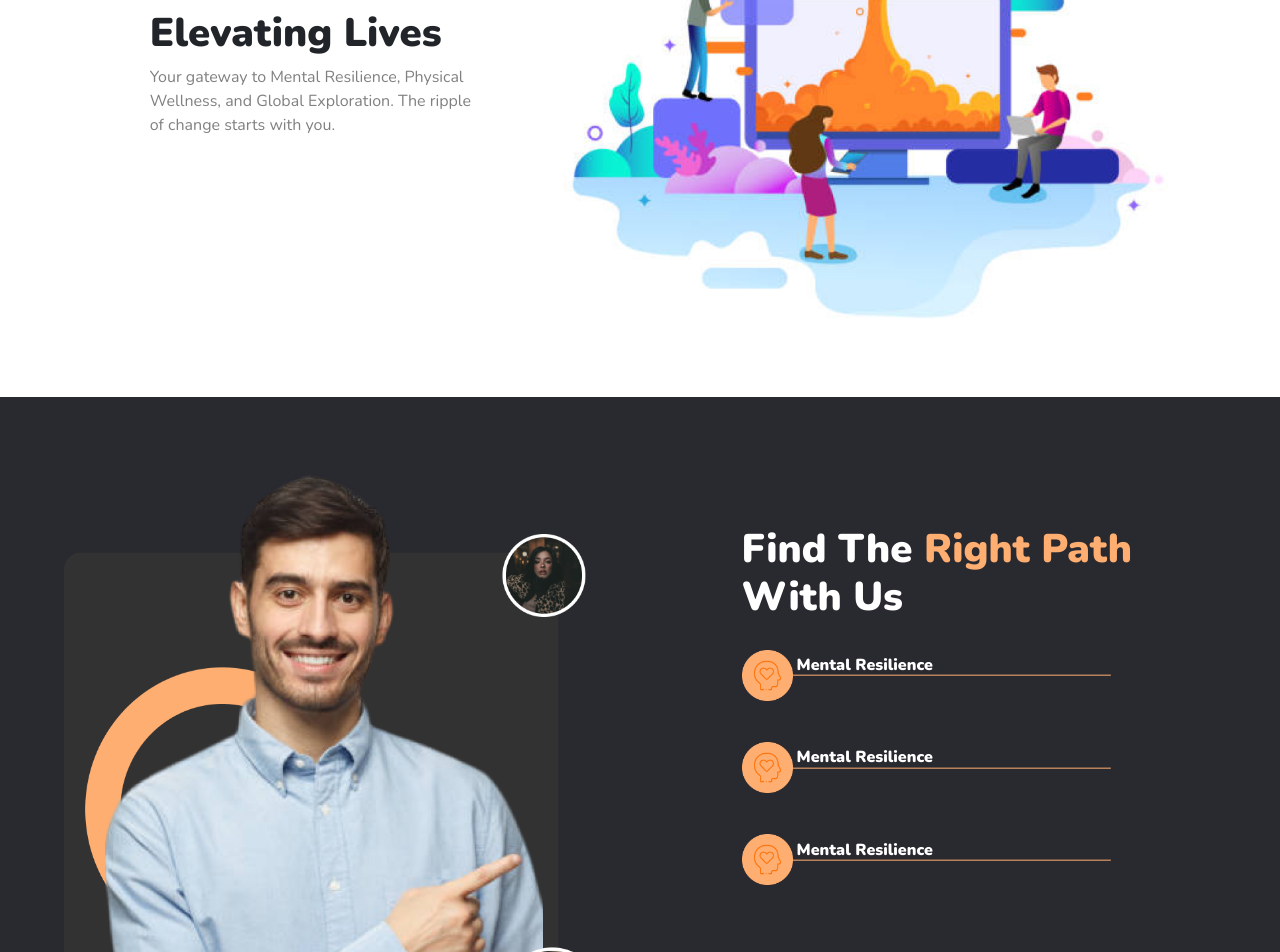
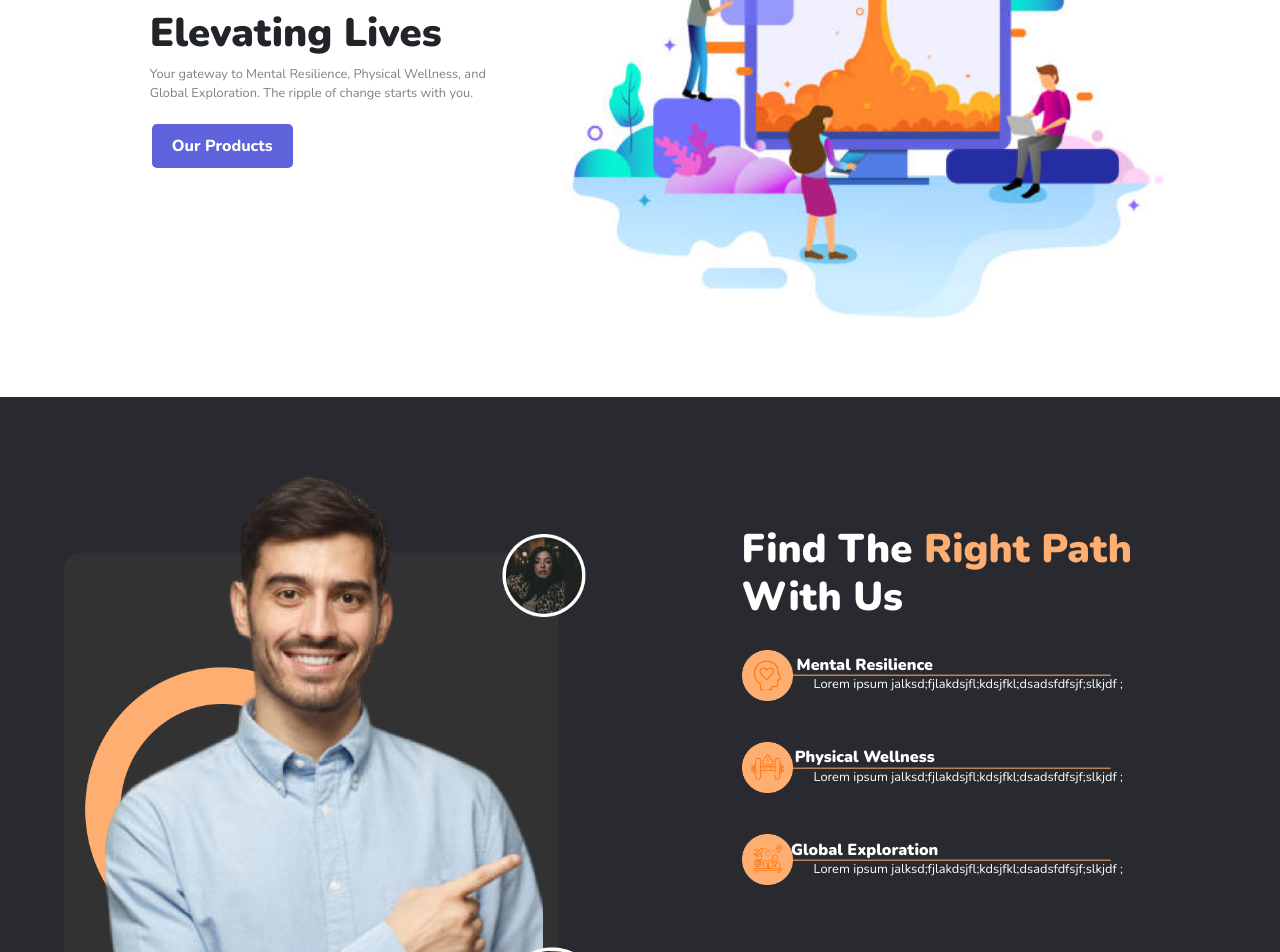
Before and after one commit to ahmeda110/NextRipple-Website, a React (Create React App) app: page / in a window 1280 px wide. Shown: the part 380-1332 px from the top of the page. Built offline with nearby package versions, Linux system fonts and the light colour scheme.

Commit message:
added universal button styling

```diff
--- a/src/App.css
+++ b/src/App.css
@@ -13,6 +13,29 @@ h2 {
   font-family: 'Nunito', sans-serif;
   font-weight: 400;
   font-size: 2.2em;
+}
+
+.button1 {
+  font-family: 'Nunito', sans-serif;
+  font-weight: 800;
+  font-size: 1em;
+  color: white;
+  background-color: #5E62DB;
+  border: none;
+  padding: 10px 20px;
+  text-align: center;
+  text-decoration: none;
+  display: inline-block;
+  margin: 4px 2px;
+  cursor: pointer;
+  border-radius: 5px;
+}
+
+p {
+  font-family: 'Nunito', sans-serif;
+  font-weight: 300;
+  font-size: 0.8em;
+  color: white;
 }
 
 .rocket {
--- a/src/pages/Home.js
+++ b/src/pages/Home.js
@@ -1,6 +1,5 @@
-import React from 'react'
-import { Container, Row, Col } from 'react-bootstrap';
-
+import React from "react";
+import { Container, Row, Col } from "react-bootstrap";
 
 export const Home = () => {
   return (
@@ -8,50 +7,162 @@ export const Home = () => {
       <Container>
         <Row>
           <Col>
-            <div className='home-intro'>
-            <h2>
-            Next Ripple
-            </h2>
-            <h1>
-                Elevating Lives
-            </h1>
-            <p style={{color:'grey'}}>
-                Your gateway to Mental Resilience, Physical Wellness, and Global Exploration. The ripple of change starts with you.
+            <div className="home-intro">
+              <h2>Next Ripple</h2>
+              <h1>Elevating Lives</h1>
+              <p style={{ color: "grey" }}>
+                Your gateway to Mental Resilience, Physical Wellness, and Global
+                Exploration. The ripple of change starts with you.
               </p>
+              <button className="button1">Our Products</button>
             </div>
-
           </Col>
           <Col>
-            <img src='./img/NR_rocket.png' alt='rocket image' className='rocket'></img>
+            <img
+              src="./img/NR_rocket.png"
+              alt="rocket image"
+              className="rocket"
+            ></img>
           </Col>
         </Row>
       </Container>
-    <Container fluid className='home-2'>
+      <Container fluid className="home-2">
         <Row>
-        <Col style={{paddingLeft: '5%'}}>
-        <img src='./img/home-2.png' alt='home-2' className='section-2'></img>
+          <Col style={{ paddingLeft: "5%" }}>
+            <img
+              src="./img/home-2.png"
+              alt="home-2"
+              className="section-2"
+            ></img>
           </Col>
-        <Col className='text-2'>
-        <h1 style={{color: 'white'}}>Find The <span style={{color: '#FFAE71'}}>Right Path</span> With Us</h1>
-        <div className="header-container" style={{ position: 'relative' }}>
-  <img src='./img/mental_icon.png' alt='icon' className='icon' />
-  <h1 style={{ color: 'white', fontSize: '1em', position: 'absolute', left: '30%', top: '40%', transform: 'translate(-50%, -50%)', zIndex: '1', margin: '0' }}>Mental Resilience</h1>
-  <img src='./img/divider.png' alt='divider' className='divider' style={{ position: 'absolute', top: '50%', left: '50%', transform: 'translate(-50%, -50%)', zIndex: '0' }} />
+          <Col className="text-2">
+            <h1 style={{ color: "white" }}>
+              Find The <span style={{ color: "#FFAE71" }}>Right Path</span> With
+              Us
+            </h1>
+            <div className="header-container" style={{ position: "relative" }}>
+              <img src="./img/mental_icon.png" alt="icon" className="icon" />
+              <h1
+                style={{
+                  color: "white",
+                  fontSize: "1em",
+                  position: "absolute",
+                  left: "30%",
+                  top: "40%",
+                  transform: "translate(-50%, -50%)",
+                  zIndex: "1",
+                  margin: "0",
+                }}
+              >
+                Mental Resilience
+              </h1>
+              <img
+                src="./img/divider.png"
+                alt="divider"
+                className="divider"
+                style={{
+                  position: "absolute",
+                  top: "50%",
+                  left: "50%",
+                  transform: "translate(-50%, -50%)",
+                  zIndex: "0",
+                }}
+              />
+              <p
+                style={{
+                  position: "absolute",
+                  left: "72px",
+                  top: "50%",
+                  zIndex: "1",
+                  margin: "0",
+                }}
+              >
+                Lorem ipsum jalksd;fjlakdsjfl;kdsjfkl;dsadsfdfsjf;slkjdf ;
+              </p>
             </div>
-        <div className="header-container" style={{ position: 'relative' }}>
-  <img src='./img/mental_icon.png' alt='icon' className='icon' />
-  <h1 style={{ color: 'white', fontSize: '1em', position: 'absolute', left: '30%', top: '40%', transform: 'translate(-50%, -50%)', zIndex: '1', margin: '0' }}>Mental Resilience</h1>
-  <img src='./img/divider.png' alt='divider' className='divider' style={{ position: 'absolute', top: '50%', left: '50%', transform: 'translate(-50%, -50%)', zIndex: '0' }} />
+            <div className="header-container" style={{ position: "relative" }}>
+              <img src="./img/physical_icon.png" alt="icon" className="icon" />
+              <h1
+                style={{
+                  color: "white",
+                  fontSize: "1em",
+                  position: "absolute",
+                  left: "30%",
+                  top: "40%",
+                  transform: "translate(-50%, -50%)",
+                  zIndex: "1",
+                  margin: "0",
+                }}
+              >
+                Physical Wellness
+              </h1>
+              <img
+                src="./img/divider.png"
+                alt="divider"
+                className="divider"
+                style={{
+                  position: "absolute",
+                  top: "50%",
+                  left: "50%",
+                  transform: "translate(-50%, -50%)",
+                  zIndex: "0",
+                }}
+              />
+              <p
+                style={{
+                  position: "absolute",
+                  left: "72px",
+                  top: "50%",
+                  zIndex: "1",
+                  margin: "0",
+                }}
+              >
+                Lorem ipsum jalksd;fjlakdsjfl;kdsjfkl;dsadsfdfsjf;slkjdf ;
+              </p>
             </div>
-<div className="header-container" style={{ position: 'relative' }}>
-  <img src='./img/mental_icon.png' alt='icon' className='icon' />
-  <h1 style={{ color: 'white', fontSize: '1em', position: 'absolute', left: '30%', top: '40%', transform: 'translate(-50%, -50%)', zIndex: '1', margin: '0' }}>Mental Resilience</h1>
-  <img src='./img/divider.png' alt='divider' className='divider' style={{ position: 'absolute', top: '50%', left: '50%', transform: 'translate(-50%, -50%)', zIndex: '0' }} />
+            <div className="header-container" style={{ position: "relative" }}>
+              <img src="./img/global_icon.png" alt="icon" className="icon" />
+              <h1
+                style={{
+                  color: "white",
+                  fontSize: "1em",
+                  position: "absolute",
+                  left: "30%",
+                  top: "40%",
+                  transform: "translate(-50%, -50%)",
+                  zIndex: "1",
+                  margin: "0",
+                }}
+              >
+                Global Exploration
+              </h1>
+              <img
+                src="./img/divider.png"
+                alt="divider"
+                className="divider"
+                style={{
+                  position: "absolute",
+                  top: "50%",
+                  left: "50%",
+                  transform: "translate(-50%, -50%)",
+                  zIndex: "0",
+                }}
+              />
+              <p
+                style={{
+                  position: "absolute",
+                  left: "72px",
+                  top: "50%",
+                  zIndex: "1",
+                  margin: "0",
+                }}
+              >
+                Lorem ipsum jalksd;fjlakdsjfl;kdsjfkl;dsadsfdfsjf;slkjdf ;
+              </p>
             </div>
           </Col>
-
         </Row>
       </Container>
     </div>
-  )
-}
+  );
+};
```
Lines whose indentation alone changed are shown as unchanged.
